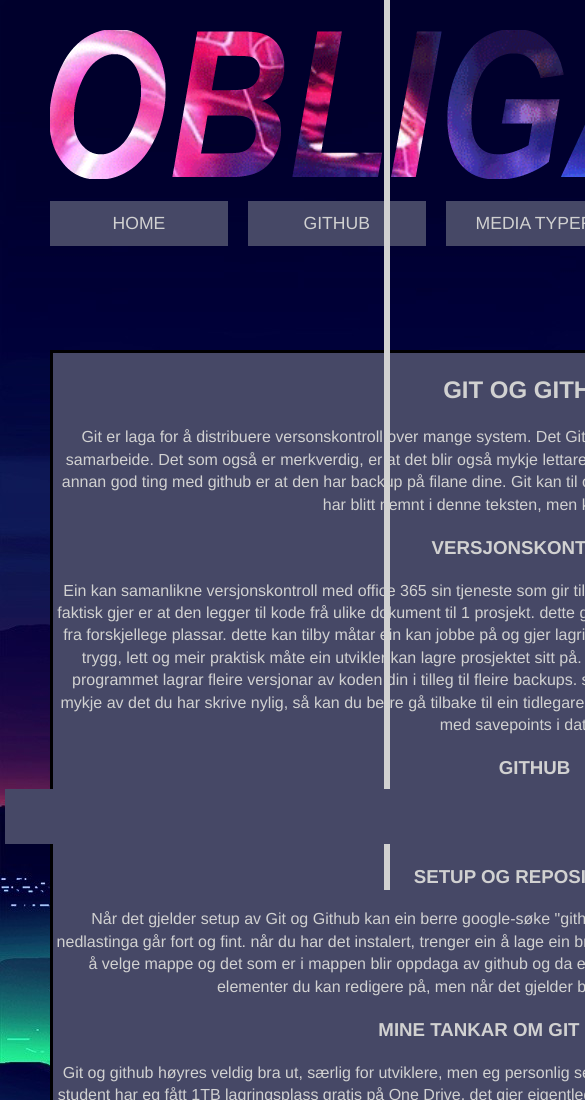
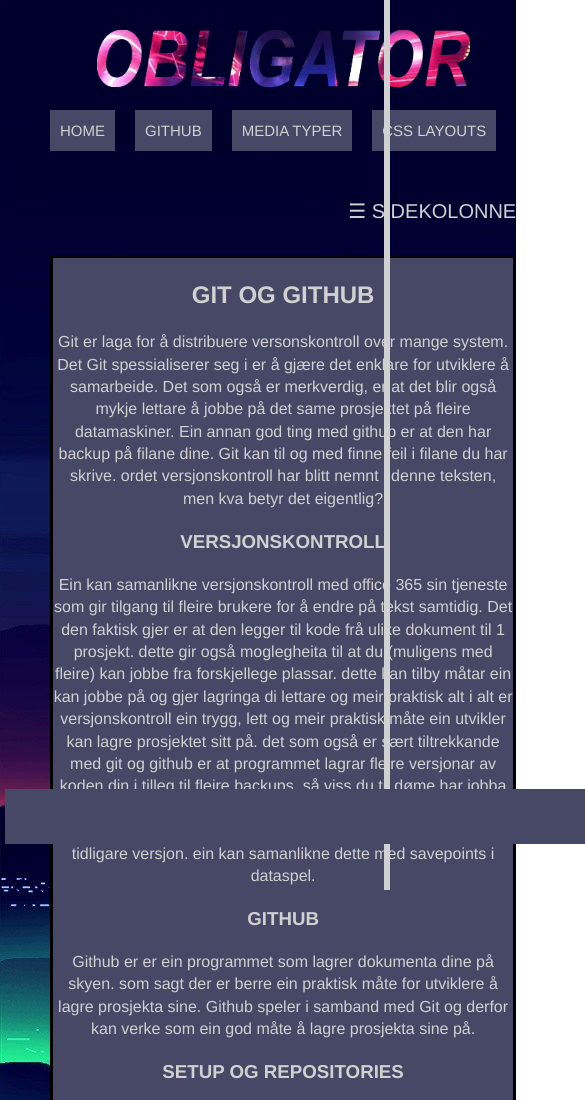
Before and after one commit to tadasotterstein/obligator_tadaso, a plain HTML site: page opggave1.html in a window 390 px wide. Shown: the top 1100 px of the page, 585 px wide, since content can reach past the window. Drawn offline with Linux system fonts and the light colour scheme.

Commit message:
Add files via upload

```diff
--- a/opggave1.html
+++ b/opggave1.html
@@ -54,7 +54,7 @@
     <a href="https://www.youtube.com/watch?v=g13dSerjICk&t=1s"> Youtube video</a>
 </aside>
 <aside>
-    <span style="float:right;font-size:20px;cursor:pointer" onclick="openNav()" >&#9776; Oppgaver </span>
+    <span style="float:right;font-size:20px;cursor:pointer" onclick="openNav()" >&#9776; Sidekolonne </span>
 </aside>
 <!-- tekst -->
 <article class="tekst">
--- a/style.css
+++ b/style.css
@@ -1,4 +1,5 @@
 /* var */
+
 :root{
     --a: rgb(70, 72, 102);
     --b: rgb(209, 209, 209);
@@ -57,7 +58,9 @@
 .sideBar a:hover {
     background: var(--e);
     color: var(--b);
+
 /* flexbox items */
+
 }
 .container {
     display:flex;
@@ -128,12 +131,16 @@
     font-size: 1rem;
     box-shadow: var(--b);
 }
+
   /* grid wrapper */
+
 .wrapper {
     display: grid;
     grid-gap: 30px;
 }
+
 /* footer */
+
 footer {
     margin-top: 1rem;
     background: var(--a);
@@ -151,7 +158,9 @@
     font-family: "helvetica";
     text-transform: uppercase;
 }
+
 /* hamburgermeny sorry michael, men eg syns dei er kule :( */
+
 .sidenav {
     height: 100%;
     width: 0;
@@ -190,7 +199,9 @@
 }
 
 /* tekst css */
+
 /* eg leika litt med tekst allign, og eg meina at center gir ein meir symetrisk effekt eg veit ikkje om det er korrekt så eg har berre commenta det ut, men eg likte det meir enn left da :) */
+
 .tekst{
     font-family: "helvetica";
     text-transform: none;
@@ -203,9 +214,34 @@
     text-transform: uppercase;
 }
 
-/* media queueries */*
+.sideBar a{
+    white-space: nowrap;
+}
 
-@media screen and (max-height: 450px) {
-  .sidenav {padding-top: 15px;}
-  .sidenav a {font-size: 18px;}
+.openNav{
+    font-size: 115px;
 }
+
+/* media queueries */
+
+@media (max-width: 1080px) {
+   .logo img{
+    width: 95%;
+    height: auto;
+  }
+
+}
+
+@media (max-width: 700px) {
+    .sideBar a{
+        font-size: 15px;
+    }
+}
+
+ @media (max-width: 600px) {
+    .logo img{
+     width: 80%;
+     height: auto;
+   }
+
+}
```
Also changed, not shown: opggave3.html (+1 -1 lines), oppgave2.html (+1 -1 lines).
